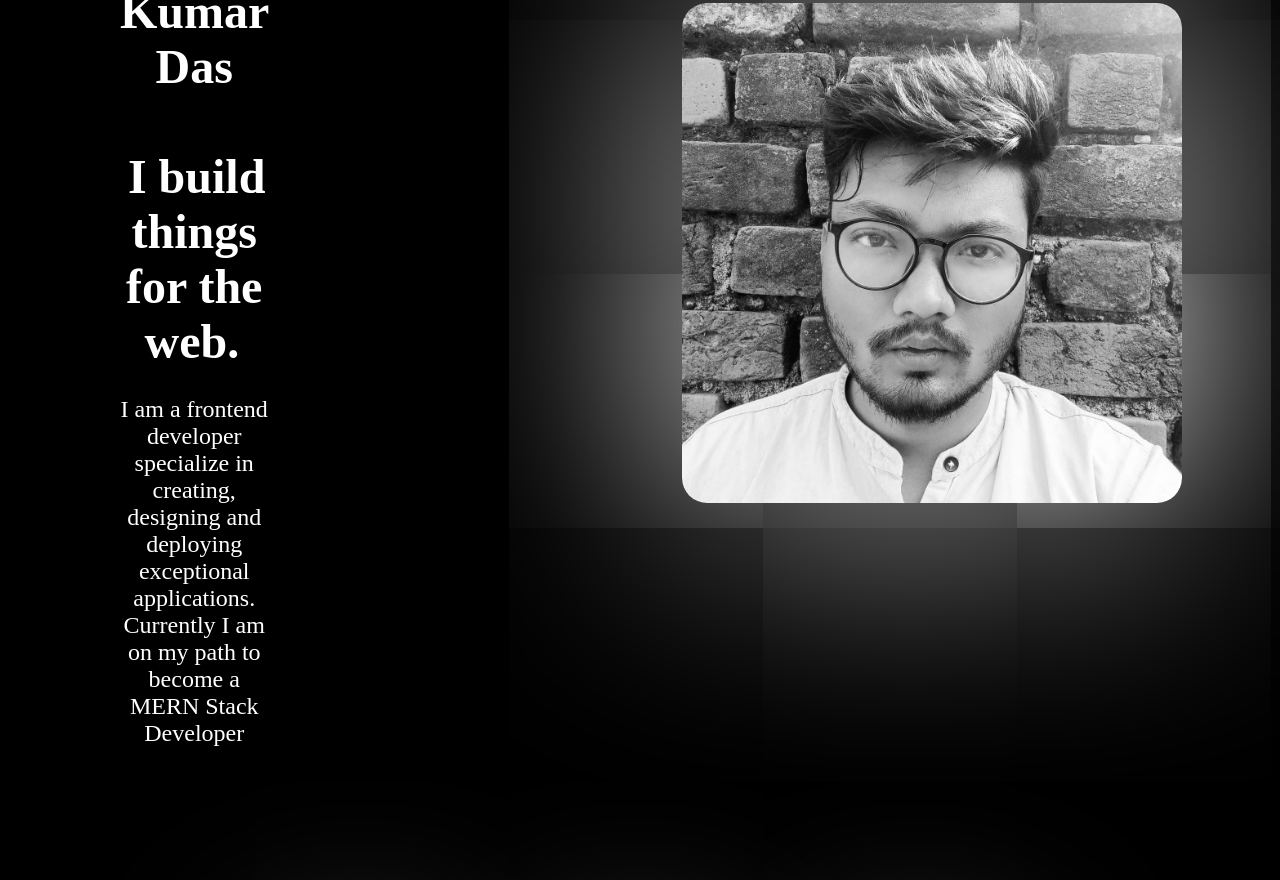
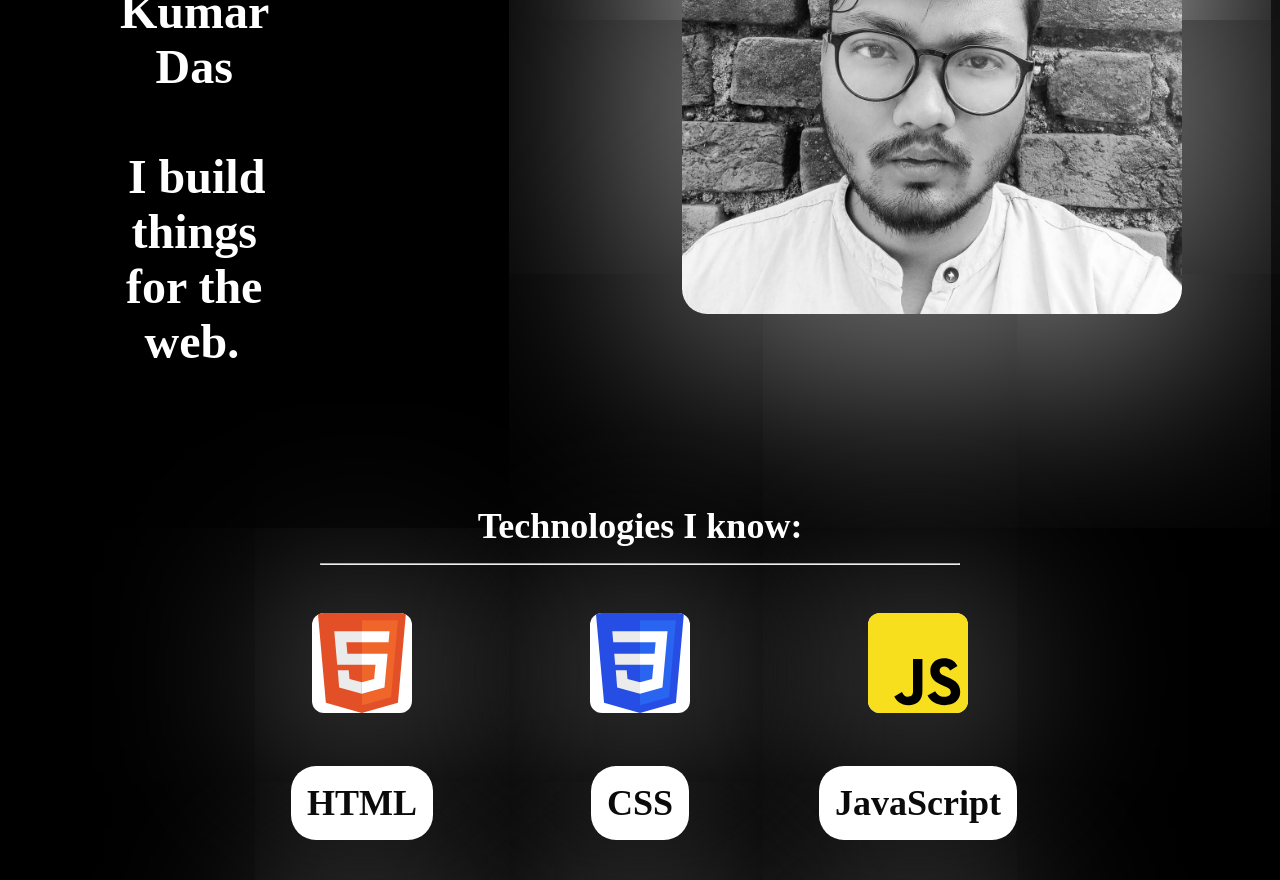
Before and after one commit to piyushkdas0611/portfolio-using-HTML-CSS, a plain HTML site: page index.html in a window 1280 px wide. Shown: the part 489-1369 px from the top of the page. Drawn offline with Linux system fonts and the light colour scheme.

Commit message:
Update index.html

```diff
--- a/index.html
+++ b/index.html
@@ -25,8 +25,6 @@
                 <span>I build things for the web.</span>
                 <br>
             </h1>
-            <br>
-            <p>I am a frontend developer specialize in creating, designing and deploying exceptional applications. Currently I am on my path to become a MERN Stack Developer</p>
         </div>
         <div class="hero-image"><img src="./images/index.jpeg" alt="image" class="image"></div>
     </div>
```
